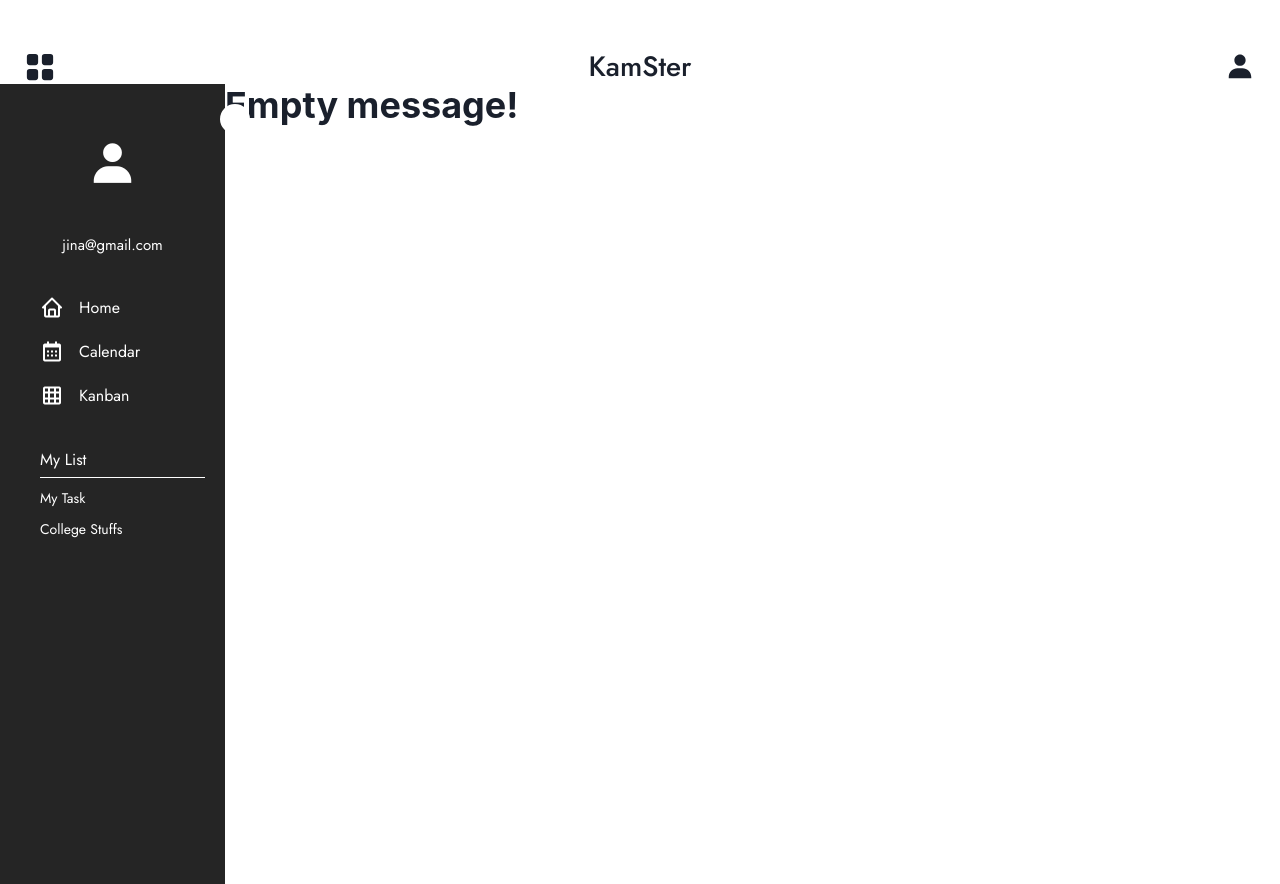
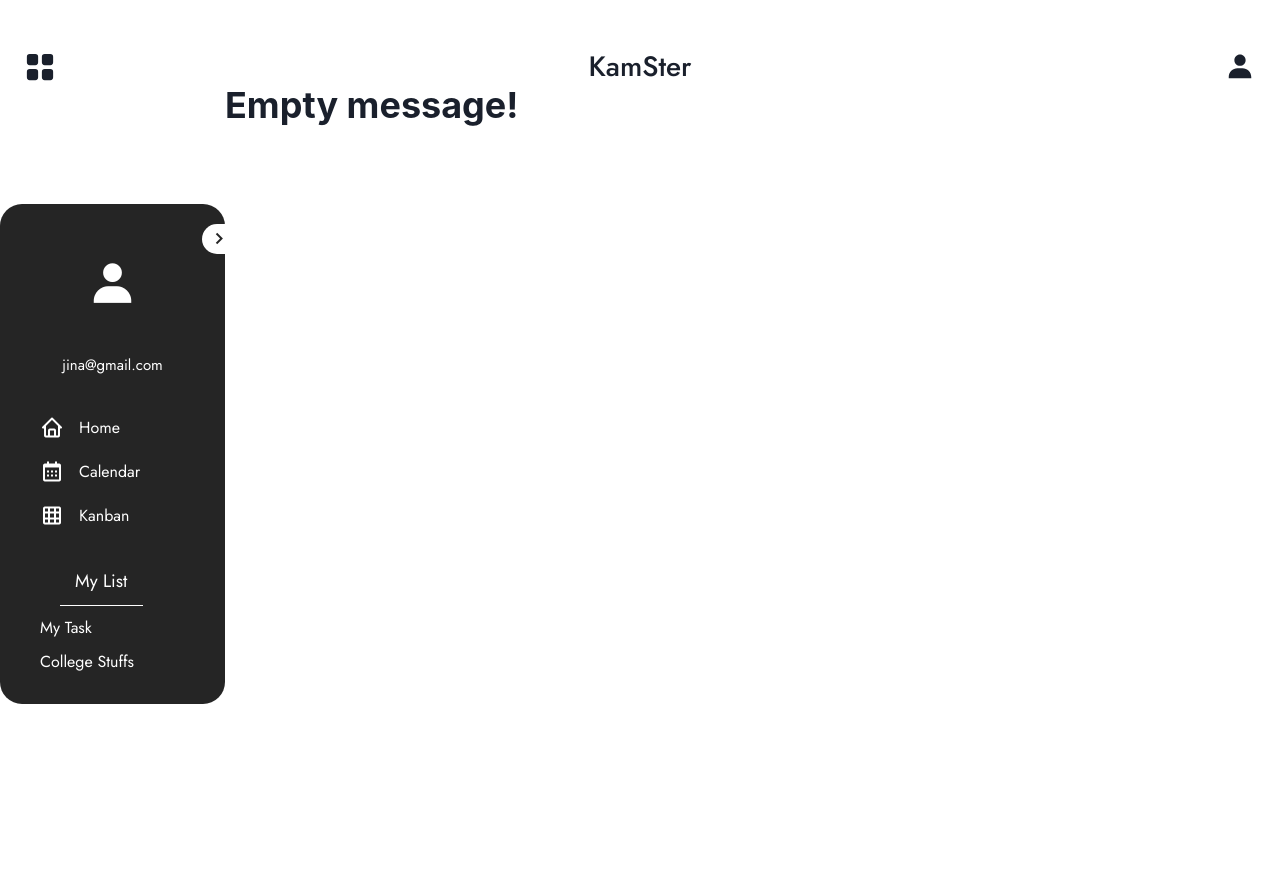
Before and after one commit to sauravdhoju/KamSter-TaskMgmt-, a React (Vite) app in the folder frontend/: page / in a window 1280 px wide. After the commit the page ends 800 px from the top, so only its background shows below. Built offline with nearby package versions, Linux system fonts and the light colour scheme.

Commit message:
Sidebar done

```diff
--- a/frontend/src/App.tsx
+++ b/frontend/src/App.tsx
@@ -1,6 +1,6 @@
 import { Route, Routes } from 'react-router-dom';
 
-import { Box, Heading, Flex } from '@chakra-ui/react';
+import { Box, Flex } from '@chakra-ui/react';
 import 'boxicons/css/boxicons.min.css';
 
 import NavBar from './components/NavBar/NavBar';
--- a/frontend/src/pages/Sidebar/Sidebar.scss
+++ b/frontend/src/pages/Sidebar/Sidebar.scss
@@ -2,9 +2,10 @@
 
 .sidebar {
   width: 225px;
-  height: 100vh;
+  height: auto;
   background-color: $off-black-1;
   color: $pure-white;
+  margin-top: 120px;
   padding: $padding-large $padding-medium;
   display: flex;
   flex-direction: column;
@@ -12,30 +13,39 @@
   align-items: center;
   position: relative;
   transition: width 0.3s ease;
+  border-radius : 22px;
 
   &.collapsed {
-    width: 80px; // Adjusted width for collapsed state
+    width: 70px; // Adjusted width for collapsed state
     padding: $padding-large 0;
   }
 
   .toggle-btn {
     position: absolute;
     top: 20px;
-    right: -25px;
+    right: -10px;
     background-color: $pure-white;
-    border-radius: 50%;
-    width: 30px;
+    border-radius: 50px 0px 0px 50px;
+    width: 33px;
     height: 30px;
     display: flex;
     justify-content: center;
     align-items: center;
     cursor: pointer;
     transition: transform 0.3s ease;
+    position: absolute;
+
+    // the back icon design
+    i {
+      font-size: 24px;
+      color: $off-black-1;
+    }
 
     &:hover {
       transform: scale(1.1);
     }
   }
+
 
   .profile-btn {
     width: 100px;
@@ -131,15 +141,19 @@
 
     .menu-heading {
       font-family: $primary-font;
-      font-size: 16px;
-      margin-bottom: 10px;
-      border-bottom: 1px solid $pure-white;
+      font-size: 18px;
+      margin-bottom: 5px;
+      border-bottom : 1px solid $pure-white;
+      width : 50%;
+      margin-left: 20px;
       padding-bottom: 5px;
+      text-align: center;
+      padding-bottom : 10px;
     }
 
     p {
       font-family: $primary-font;
-      font-size: 14px;
+      font-size: 16px;
       margin-top: $padding-small;
     }
 
--- a/frontend/src/pages/Sidebar/Sidebar.tsx
+++ b/frontend/src/pages/Sidebar/Sidebar.tsx
@@ -2,7 +2,6 @@ import React, { useState } from 'react';
 import './Sidebar.scss';
 import { Link } from 'react-router-dom';
 import { Box } from '@chakra-ui/react';
-import { AiOutlineLeft, AiOutlineRight } from 'react-icons/ai';
 import 'boxicons/css/boxicons.min.css';
 
 const Sidebar: React.FC = () => {
@@ -19,7 +18,7 @@ const Sidebar: React.FC = () => {
     <div className={`sidebar ${isOpen ? 'open' : 'collapsed'}`}>
       {/* Toggle Button */}
       <div className="toggle-btn" onClick={toggleSidebar}>
-        {isOpen ? <AiOutlineLeft /> : <AiOutlineRight />}
+        <i className={`bx ${isOpen ? 'bx-chevron-right' : 'bx-chevron-left'}`}></i>
       </div>
 
       {/* Profile Section */}
```
